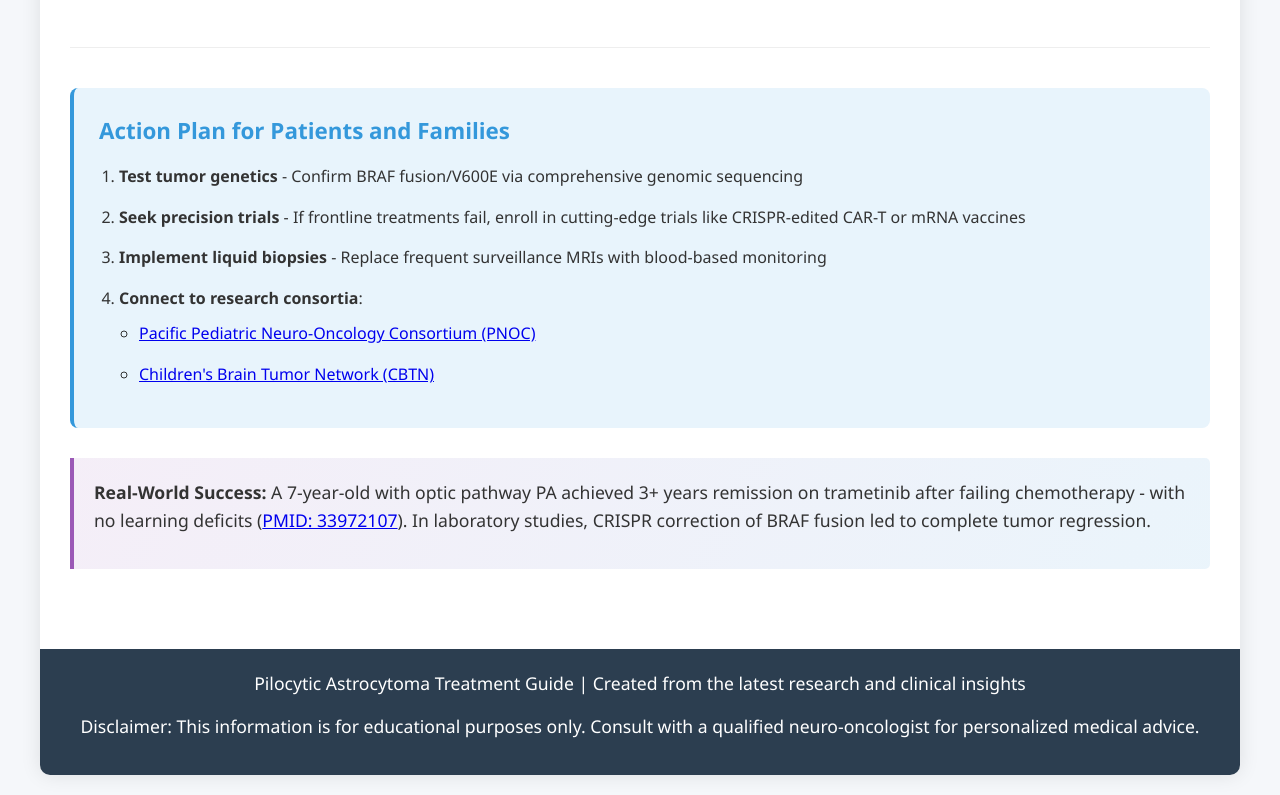
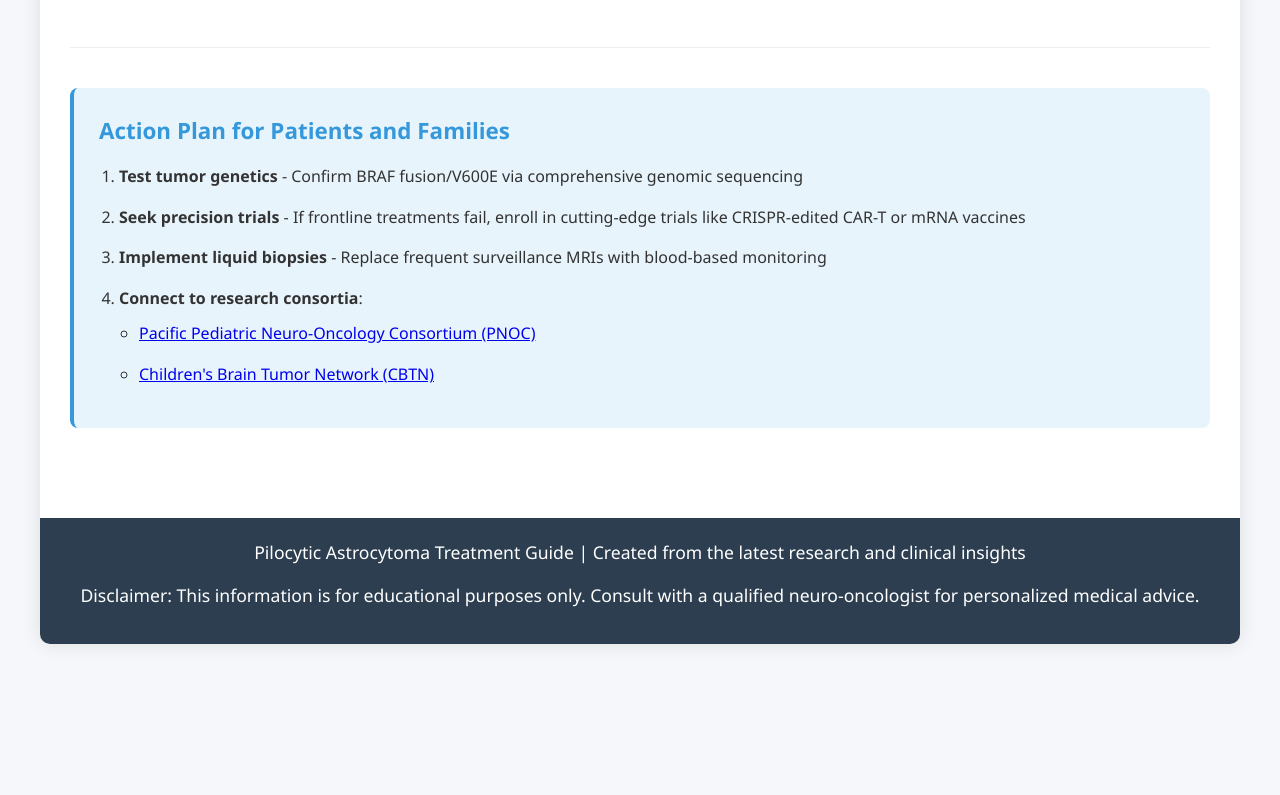
Before and after one commit to ErzaKaneki/gitPage4Ts, a plain HTML site: page index.html in a window 1280 px wide. Shown: the part 2680-3475 px from the top of the page. After the commit the page ends 3344 px from the top, so only its background shows below. Drawn offline with Linux system fonts and the light colour scheme.

Commit message:
Remove highlights and broken links

```diff
--- a/index.html
+++ b/index.html
@@ -376,10 +376,6 @@
                     </li>
                 </ol>
             </div>
-
-            <div class="highlight">
-                <p><strong>Real-World Success:</strong> A 7-year-old with optic pathway PA achieved 3+ years remission on trametinib after failing chemotherapy - with no learning deficits (<a href="https://pubmed.ncbi.nlm.nih.gov/33972107/" target="_blank">PMID: 33972107</a>). In laboratory studies, CRISPR correction of BRAF fusion led to complete tumor regression.</p>
-            </div>
         </div>
 
         <footer>
```
